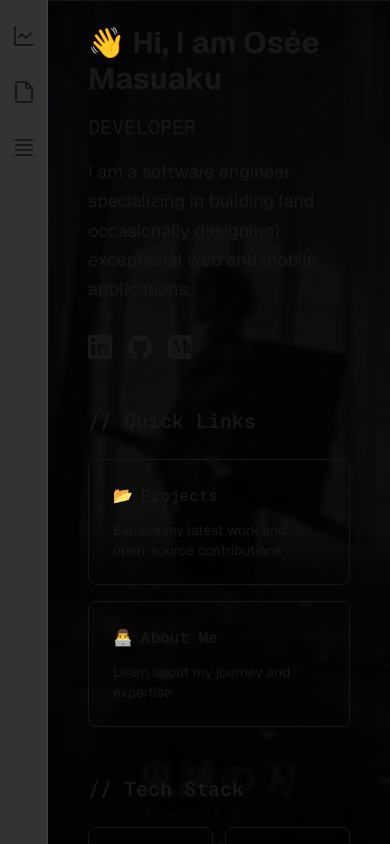
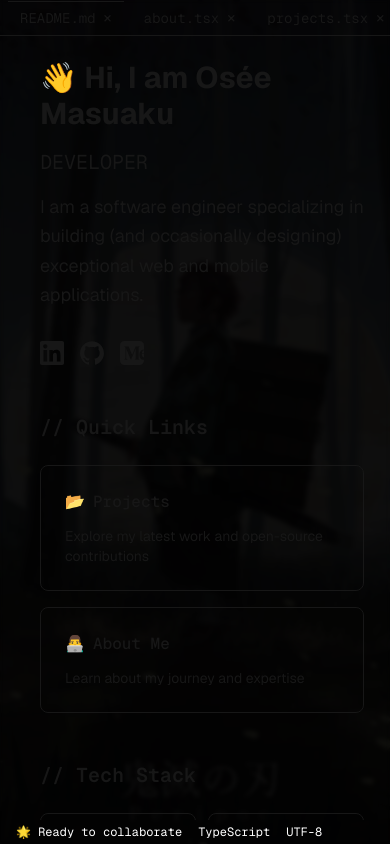
Before and after one commit to oseeshogun/Mon-portfolio, a Next.js app: page / in a window 390 px wide. Built offline with nearby package versions, Linux system fonts and the light colour scheme.

Commit message:
add links to pages on mobile

```diff
--- a/src/app/layout.tsx
+++ b/src/app/layout.tsx
@@ -29,7 +29,7 @@ export default function RootLayout({
         className={`${geistSans.variable} ${geistMono.variable} antialiased bg-[#1e1e1e] text-[#d4d4d4] min-h-screen`}
       >
         <div className="flex h-screen overflow-hidden">
-          <nav className="w-12 bg-[#333333] flex flex-col items-center py-4 border-r border-[#424242]">
+          <nav className="w-12 bg-[#333333] flex flex-col items-center py-4 border-r border-[#424242] max-lg:hidden">
             <div className="flex flex-col gap-4">
               <button className="p-2 hover:bg-[#424242] rounded">
                 <svg
--- a/src/app/page.tsx
+++ b/src/app/page.tsx
@@ -6,7 +6,7 @@ import Link from "next/link";
 
 export default function Home() {
   return (
-    <main className="flex flex-col h-screen font-sans relative">
+    <main className="flex flex-col min-h-screen font-sans relative">
       <div
         className="absolute inset-0 z-0 before:absolute before:inset-0 before:bg-black/94"
         style={{
@@ -17,7 +17,7 @@ export default function Home() {
           backgroundRepeat: "no-repeat",
         }}
       />
-      <div className="relative z-10 flex flex-col h-full bg-gradient-to-b from-vscode-bg/95 to-vscode-bg/90 backdrop-blur-[2px]">
+      <div className="relative z-10 flex flex-col min-h-screen bg-gradient-to-b from-vscode-bg/95 to-vscode-bg/90 backdrop-blur-[2px]">
         <div className="flex items-center h-9 bg-vscode-sidebar border-b border-vscode-border px-2 sm:px-4 overflow-x-auto">
           <div className="flex space-x-2">
             <div className="flex items-center space-x-2 px-3 py-1 bg-vscode-bg border-t border-vscode-active">
@@ -26,34 +26,55 @@ export default function Home() {
                 ×
               </button>
             </div>
-            <div className="flex items-center space-x-2 px-3 py-1 hover:bg-vscode-hover transition-colors">
+            <Link
+              href="/about"
+              className="flex items-center space-x-2 px-3 py-1 hover:bg-vscode-hover transition-colors"
+            >
               <span className="text-sm font-mono">about.tsx</span>
               <button className="text-vscode-muted hover:text-vscode-text transition-colors">
                 ×
               </button>
-            </div>
+            </Link>
+            <Link
+              href="/projects"
+              className="flex items-center space-x-2 px-3 py-1 hover:bg-vscode-hover transition-colors"
+            >
+              <span className="text-sm font-mono">projects.tsx</span>
+              <button className="text-vscode-muted hover:text-vscode-text transition-colors">
+                ×
+              </button>
+            </Link>
           </div>
         </div>
 
-        <div className="flex flex-1">
+        <div className="flex flex-1 overflow-hidden">
           <div className="hidden md:block w-48 bg-vscode-sidebar border-r border-vscode-border p-2">
             <div className="text-sm uppercase text-vscode-muted mb-2 font-medium">
               Explorer
             </div>
             <div className="space-y-1">
-              <Link href="/" className="w-full flex items-center text-left px-2 py-1 hover:bg-vscode-hover rounded transition-colors font-mono text-sm">
+              <Link
+                href="/"
+                className="w-full flex items-center text-left px-2 py-1 hover:bg-vscode-hover rounded transition-colors font-mono text-sm"
+              >
                 <DiMarkdown className="mr-2" /> README.md
               </Link>
-              <Link href="/about" className="w-full flex items-center text-left px-2 py-1 hover:bg-vscode-hover rounded transition-colors font-mono text-sm">
+              <Link
+                href="/about"
+                className="w-full flex items-center text-left px-2 py-1 hover:bg-vscode-hover rounded transition-colors font-mono text-sm"
+              >
                 <DiReact className="mr-2" /> about.tsx
               </Link>
-              <Link href="/projects" className="w-full flex items-center text-left px-2 py-1 hover:bg-vscode-hover rounded transition-colors font-mono text-sm">
+              <Link
+                href="/projects"
+                className="w-full flex items-center text-left px-2 py-1 hover:bg-vscode-hover rounded transition-colors font-mono text-sm"
+              >
                 <DiReact className="mr-2" /> projects.tsx
               </Link>
             </div>
           </div>
 
-          <div className="flex-1 p-6 overflow-auto">
+          <div className="flex-1 p-6 overflow-y-auto -mr-2 pr-8">
             <div className="max-w-3xl mx-auto space-y-6 relative px-4 sm:px-6 md:px-0">
               <div className="space-y-4">
                 <h1 className="text-3xl sm:text-4xl font-bold text-vscode-text">
```
Lines whose indentation alone changed are shown as unchanged.
